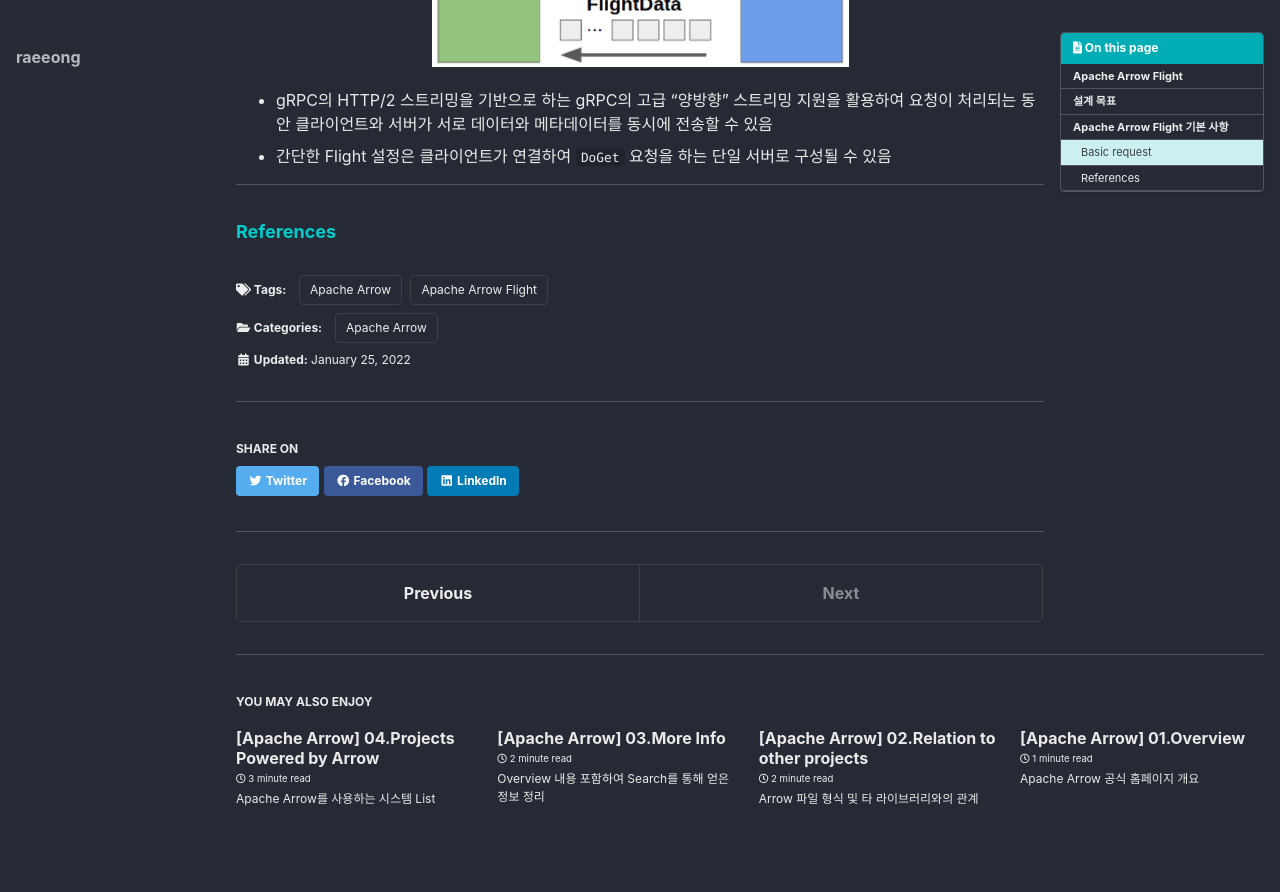
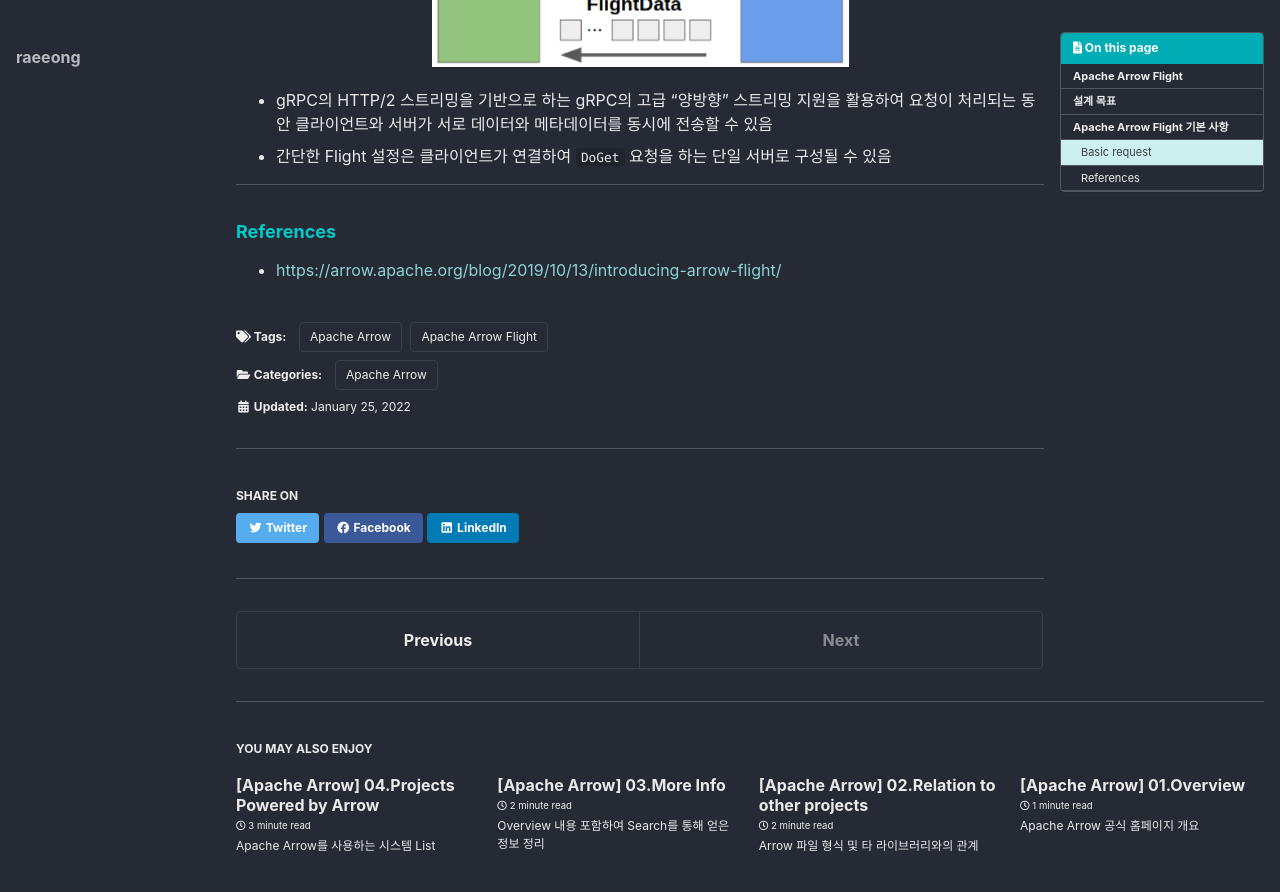
Before and after one commit to friedegg818/friedegg818.github.io, a Jekyll site: the page built from _posts/2022-01-25-ArrowFlight.md, in a window 1280 px wide and 900 px high, scrolled down 1398 px. Shown: the top 892 px of the window. Built offline with Jekyll 4.4.1, drawn with Linux system fonts in a browser that asks for light colours; cached includes are drawn as plain includes; some web fonts are replaced.

Commit message:
220125 update

```diff
--- a/_posts/2022-01-25-ArrowFlight.md
+++ b/_posts/2022-01-25-ArrowFlight.md
@@ -55,3 +55,4 @@ last_modified_At: 2022-01-25
 ***
 
 ### <span style="color:#00CCCC">References</span>
+- <https://arrow.apache.org/blog/2019/10/13/introducing-arrow-flight/>
```
